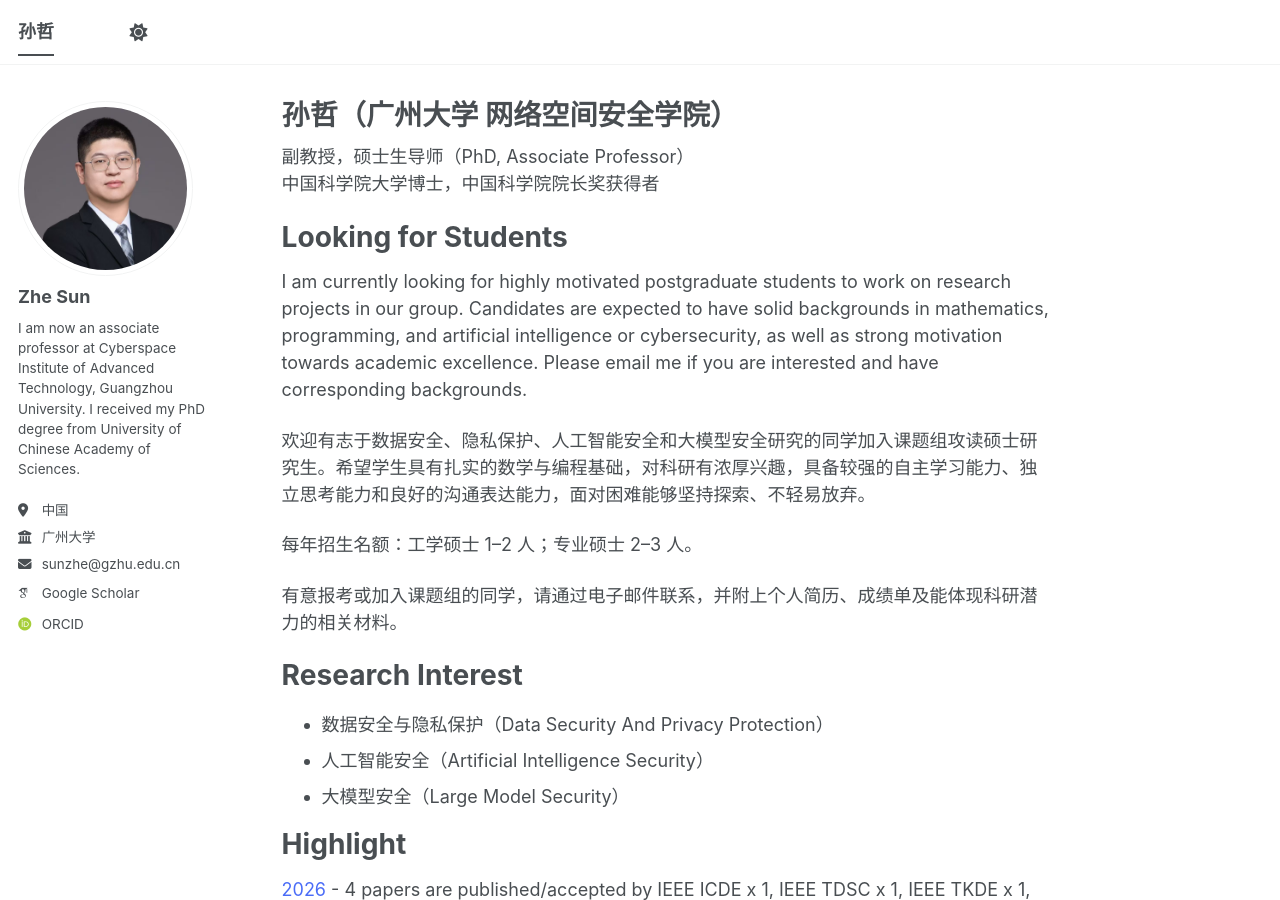
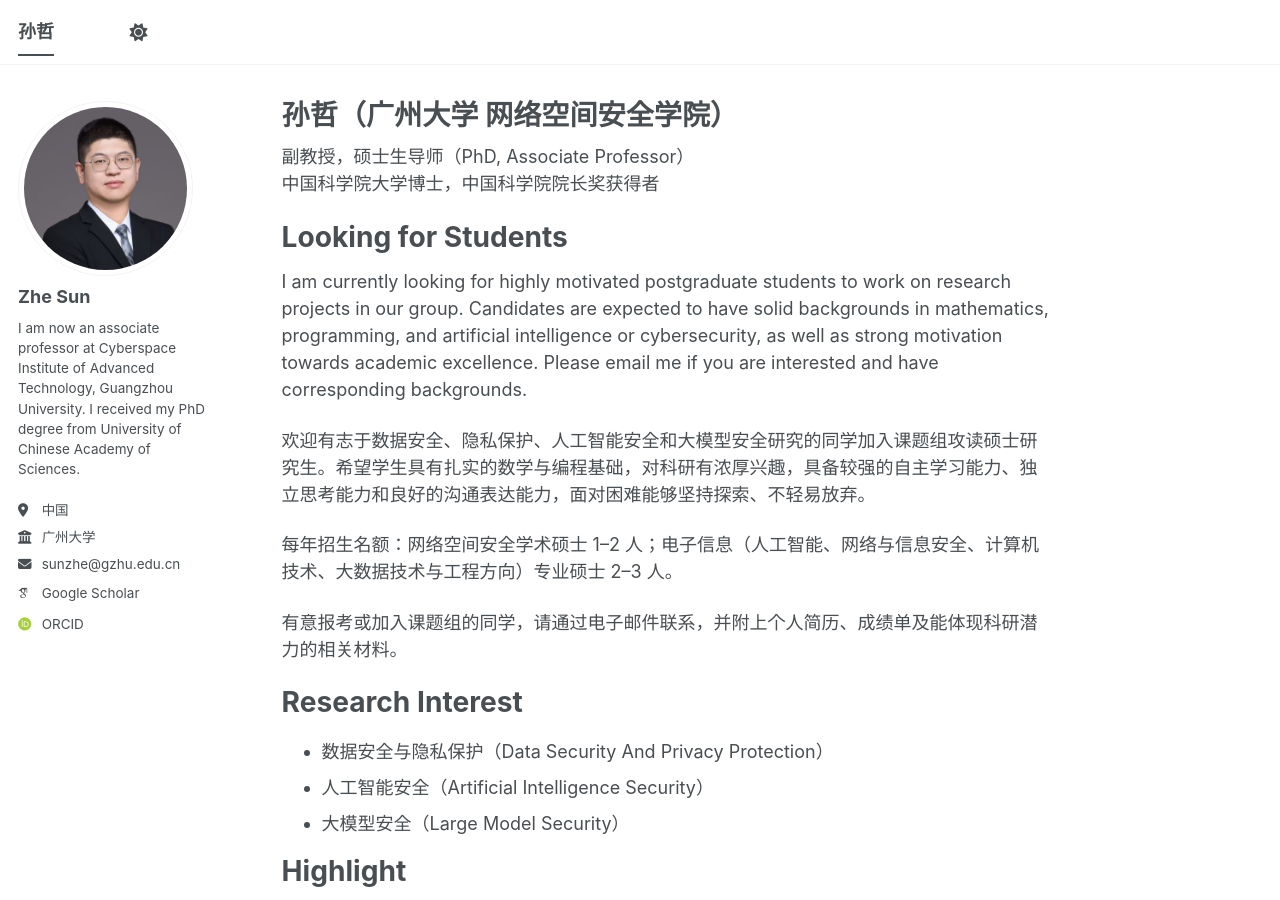
Before and after one commit to ZheSun208/ZheSun208.github.io, a Jekyll site: the page built from _pages/about.md, in a window 1280 px wide and 900 px high. Built offline with Jekyll 4.4.1, drawn with Linux system fonts in a browser that asks for light colours; some web fonts are replaced; a script bundle is joined from its source files by our own code; library files that are not in the unit come from our copies.

Commit message:
Update about.md

```diff
--- a/_pages/about.md
+++ b/_pages/about.md
@@ -16,7 +16,7 @@ I am currently looking for highly motivated postgraduate students to work on res
 
 欢迎有志于数据安全、隐私保护、人工智能安全和大模型安全研究的同学加入课题组攻读硕士研究生。希望学生具有扎实的数学与编程基础，对科研有浓厚兴趣，具备较强的自主学习能力、独立思考能力和良好的沟通表达能力，面对困难能够坚持探索、不轻易放弃。
 
-每年招生名额：工学硕士 1–2 人；专业硕士 2–3 人。
+每年招生名额：网络空间安全学术硕士 1–2 人；电子信息（人工智能、网络与信息安全、计算机技术、大数据技术与工程方向）专业硕士 2–3 人。
 
 有意报考或加入课题组的同学，请通过电子邮件联系，并附上个人简历、成绩单及能体现科研潜力的相关材料。
 
```
